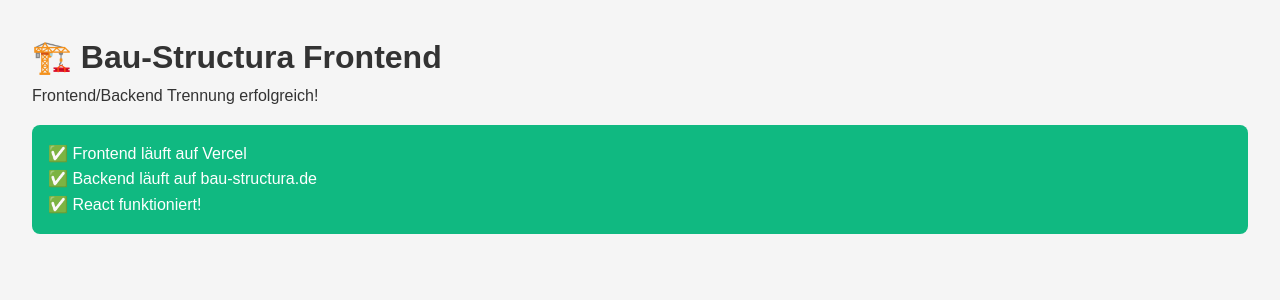
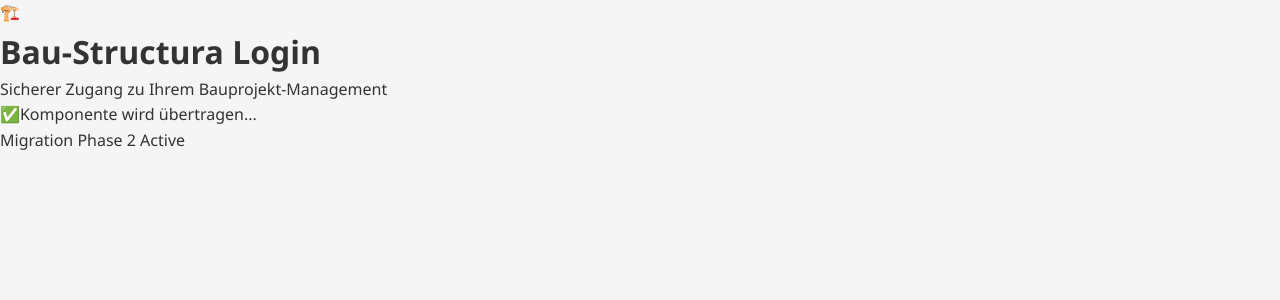
Before and after one commit to Lea43010/bau-structura, a React (Vite) app: page / in a window 1280 px wide. Shown: the top 300 px of the page. Built offline with nearby package versions, Linux system fonts and the light colour scheme.

Commit message:
Update main.tsx

```diff
--- a/src/main.tsx
+++ b/src/main.tsx
@@ -1,26 +1,7 @@
 import React from 'react'
 import ReactDOM from 'react-dom/client'
+import App from './App.tsx'
 import './index.css'
-
-function App() {
-  return (
-    <div style={{ padding: '2rem', fontFamily: 'Arial, sans-serif' }}>
-      <h1>🏗️ Bau-Structura Frontend</h1>
-      <p>Frontend/Backend Trennung erfolgreich!</p>
-      <div style={{
-        background: '#10b981',
-        color: 'white',
-        padding: '1rem',
-        borderRadius: '8px',
-        margin: '1rem 0'
-      }}>
-        ✅ Frontend läuft auf Vercel<br/>
-        ✅ Backend läuft auf bau-structura.de<br/>
-        ✅ React funktioniert!
-      </div>
-    </div>
-  )
-}
 
 ReactDOM.createRoot(document.getElementById('root')!).render(
   <React.StrictMode>
```
